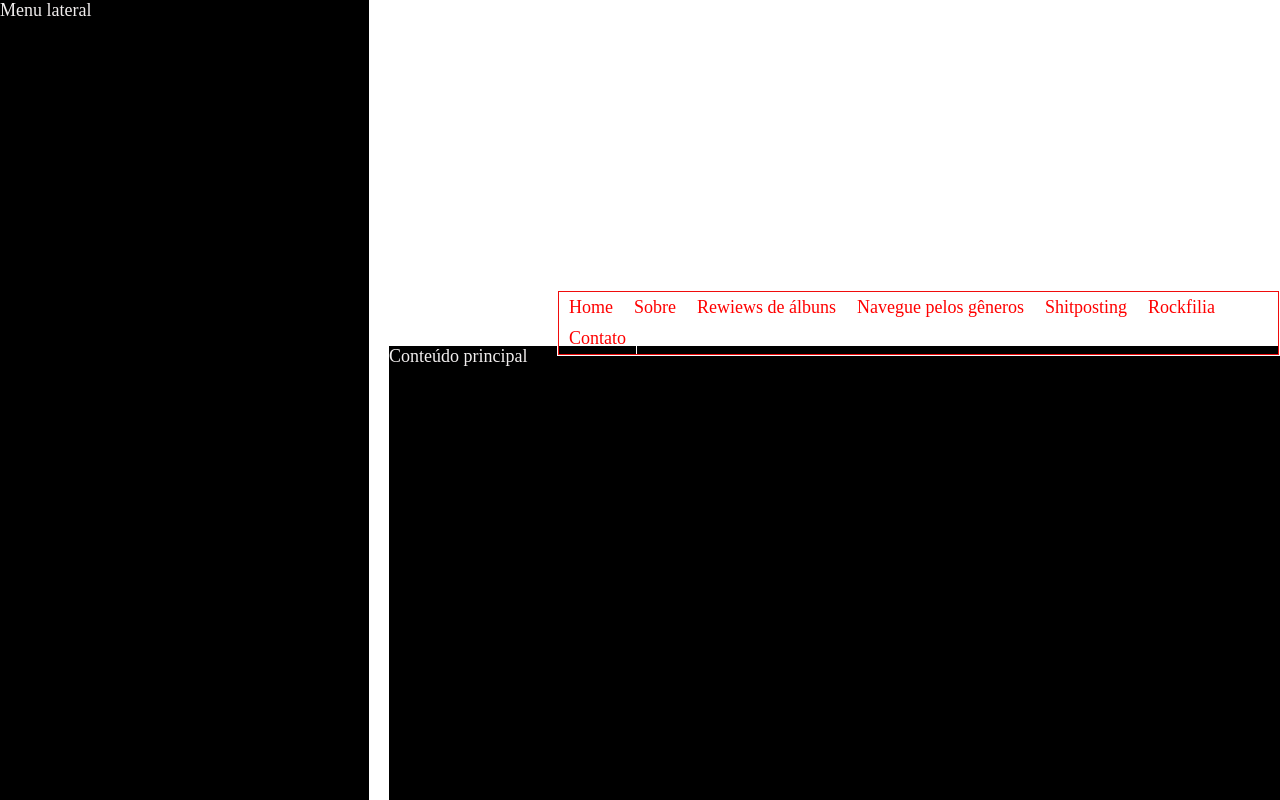
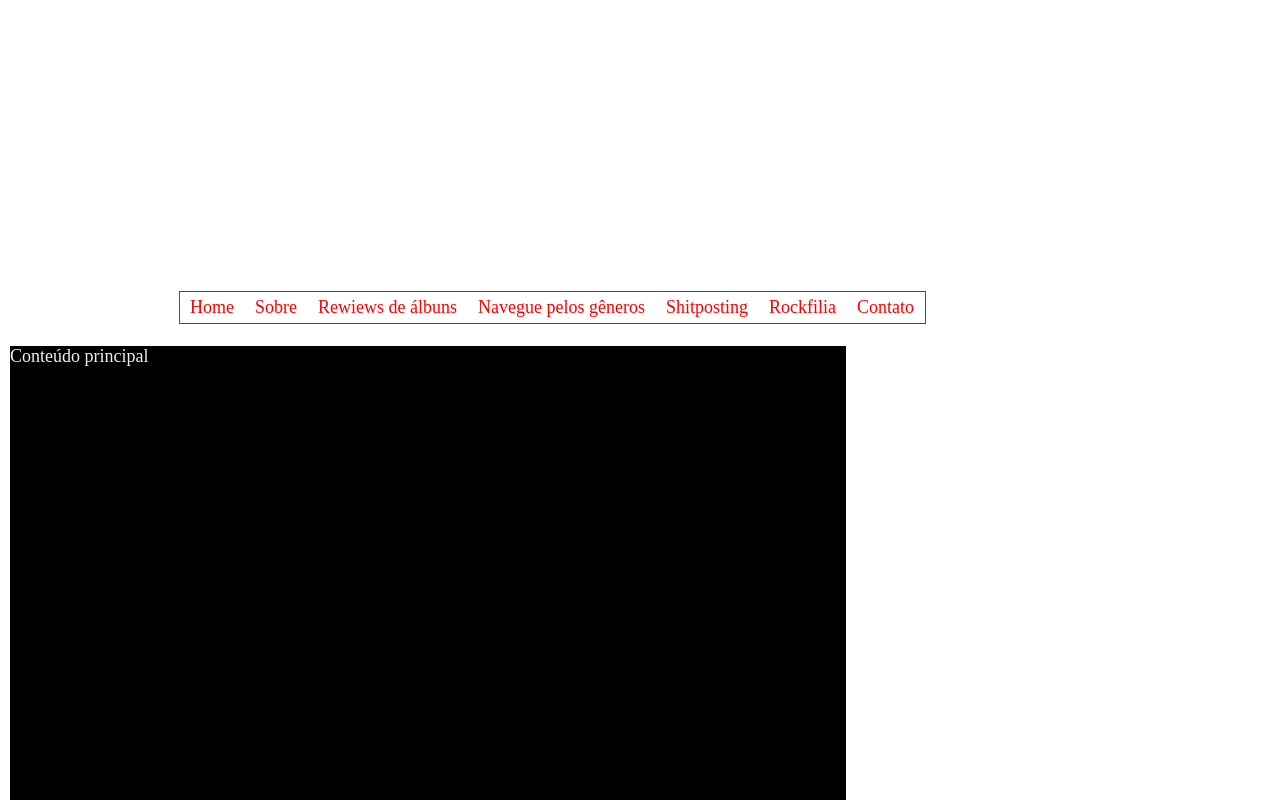
Before and after one commit to PatriciaDamasceno883/Shitmetal-site, a plain HTML site: page Shitmetal site/index.html in a window 1280 px wide. Shown: the top 800 px of the page. Drawn offline with Linux system fonts and the light colour scheme.

Commit message:
Update style.css

```diff
--- a/Shitmetal site/CSS/style.css
+++ b/Shitmetal site/CSS/style.css
@@ -3,8 +3,8 @@ body {
     display:grid;
     grid: gap 1rem;
     grid-template-areas:
-    "aside header header"
-    "aside main main"
+    "header header header"
+    "main main main"
     "footer footer footer";
     grid-template-columns: auto auto auto;
     grid-template-rows: auto 100vh auto;
```
